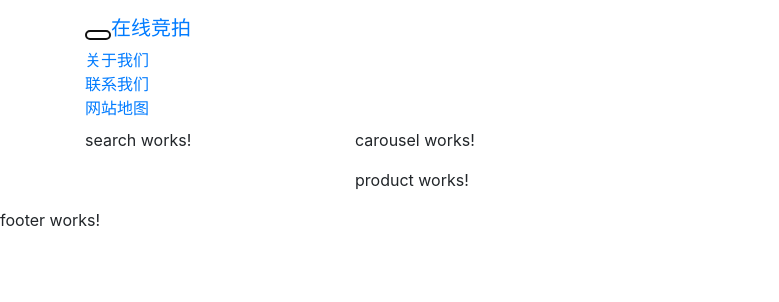
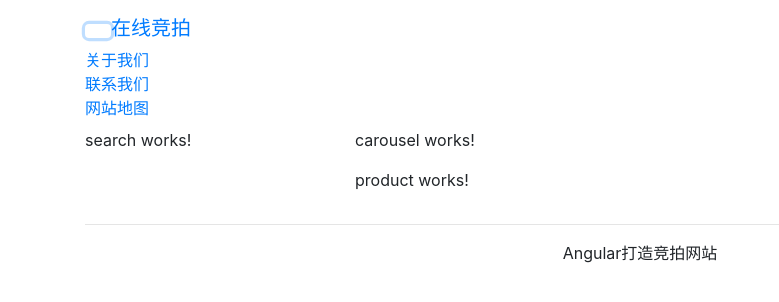
Before and after one commit to WuChenDi/angular-auction, an Angular app: page / in a window 1280 px wide. Both pictures are taken after a click on the button 98 px from the left and 35 px from the top of the page. Shown: the top 302 px of the page, without its empty margins (0-779 px from the left). Built offline with nearby package versions, Linux system fonts and the light colour scheme.

Commit message:
updata readme

```diff
--- a/src/app/footer/footer.component.css
+++ b/src/app/footer/footer.component.css
@@ -0,0 +1,3 @@
+footer{
+  text-align: center;
+}
--- a/src/app/footer/footer.component.html
+++ b/src/app/footer/footer.component.html
@@ -1,3 +1,10 @@
-<p>
-  footer works!
-</p>
+<div class="container">
+  <hr>
+  <footer>
+    <div class="row">
+      <div class="col-md-12">
+        <p>Angular打造竞拍网站</p>
+      </div>
+    </div>
+  </footer>
+</div>
--- a/src/app/navbar/navbar.component.css
+++ b/src/app/navbar/navbar.component.css
@@ -0,0 +1,3 @@
+.main-wrap{
+  margin-top: 70px;
+}
--- a/src/app/navbar/navbar.component.html
+++ b/src/app/navbar/navbar.component.html
@@ -1,4 +1,4 @@
-<nav class="navbar navbar-inverse navbar-fixed-top">
+<!-- <nav class="navbar navbar-inverse navbar-fixed-top">
   <div class="container">
     <div class="navbar-header">
       <button type="button" class="navbar-toggler" data-toggle="collapse" data-target=".navbar-ex1-collapse">
@@ -14,4 +14,38 @@
       </ul>
     </div>
   </div>
+</nav> -->
+<!--Bootstrap导航条-->
+<nav class="navbar navbar-inverse navbar-fixed">
+  <!--导航条内容容器-->
+  <div class="container">
+    <!--导航条头部-->
+    <div class="navbar-header">
+      <button class="navbar-toggle btn" data-toggle="collapse" data-target="#navbar-collapse-menu">
+        <span class="icon-bar"></span>
+        <span class="icon-bar"></span>
+        <span class="icon-bar"></span>
+      </button>
+      <!--//商标/Logo-->
+      <a class="navbar-brand" href="javascript:void(0)">在线竞拍</a>
+    </div>
+    <!--/导航条头部-->
+    <!--导航条列表菜单-->
+    <div class="collapse navbar-collapse" id="navbar-collapse-menu">
+      <ul class="nav navbar-nav">
+        <li>
+          <a href="javascript:void(0)">关于我们</a>
+        </li>
+        <li>
+          <a href="javascript:void(0)">联系我们</a>
+        </li>
+        <li>
+          <a href="javascript:void(0)">网站地图</a>
+        </li>
+      </ul>
+    </div>
+    <!--/导航条列表菜单-->
+  </div>
+  <!--/导航条内容容器-->
 </nav>
+<!--/Bootstrap导航条-->
```
Also changed, not shown: 1 other file (tests, documents, lock files or other folders).
